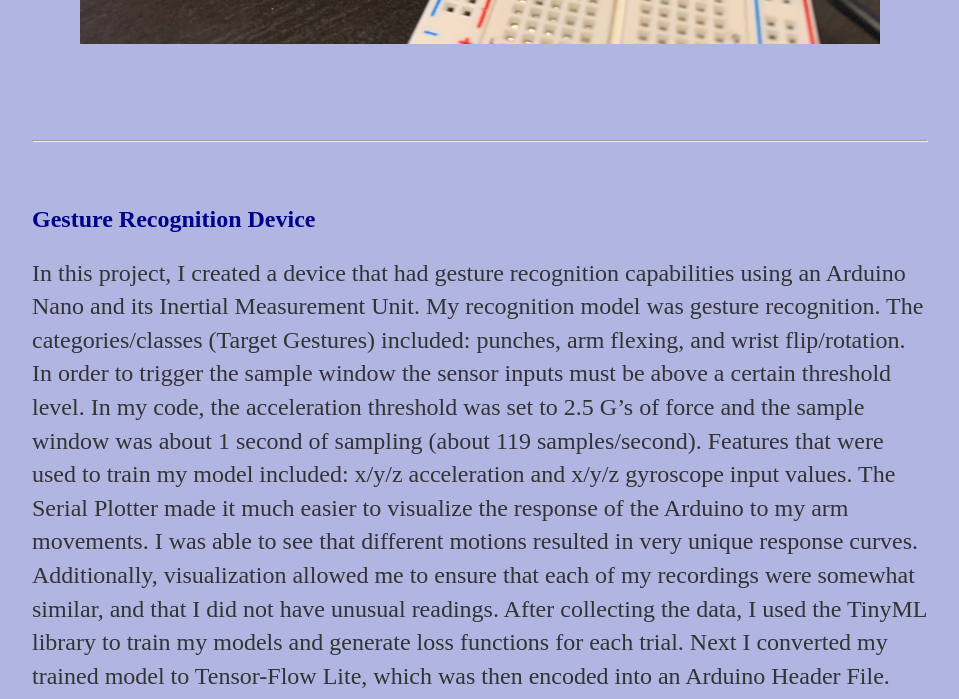
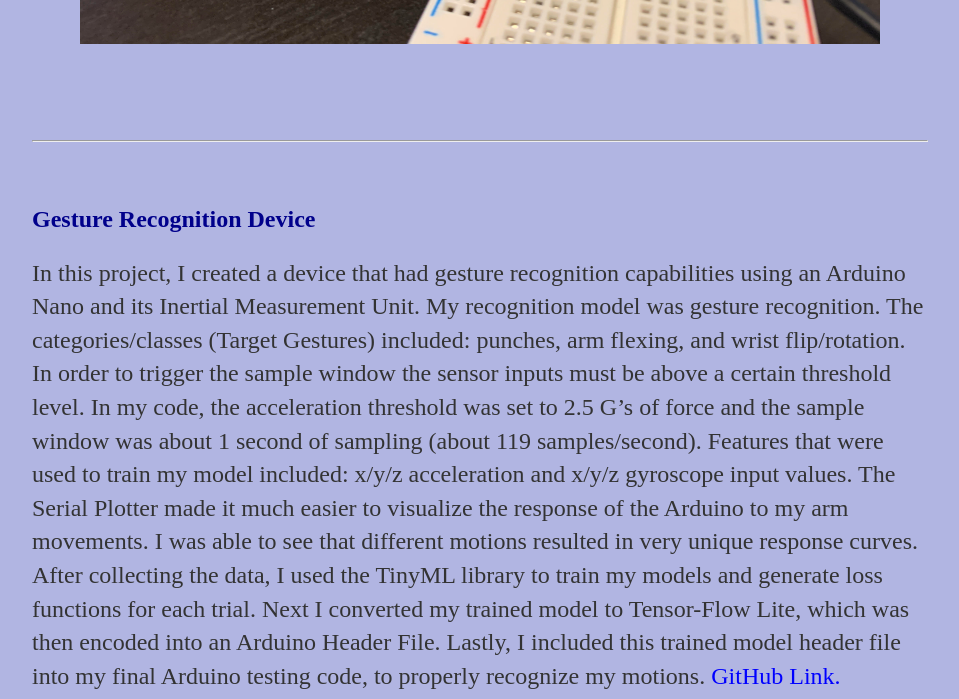
Before and after one commit to jonathanrgoh/jonathanrgoh.github.io, a Jekyll site: the page built from projects/Embedded_Projects/index.html, in a window 1280 px wide and 1400 px high, scrolled down 5068 px. Shown: the top 699 px of the window, without its empty margins (160-1119 px from the left). Built offline with Jekyll 4.4.1, drawn with Linux system fonts in a browser that asks for light colours; some of the changed text lies outside the part shown.

Commit message:
Update index.html

```diff
--- a/projects/Embedded_Projects/index.html
+++ b/projects/Embedded_Projects/index.html
@@ -73,7 +73,7 @@
 
 	<a id="Gesture"></a>
 	<h2 style="color:darkblue;">Gesture Recognition Device</h2>
-		<p>In this project, I created a device that had gesture recognition capabilities using an Arduino Nano and its Inertial Measurement Unit. My recognition model was gesture recognition. The categories/classes (Target Gestures) included: punches, arm flexing, and wrist flip/rotation. In order to trigger the sample window the sensor inputs must be above a certain threshold level. In my code, the acceleration threshold was set to 2.5 G’s of force and the sample window was about 1 second of sampling (about 119 samples/second). Features that were used to train my model included: x/y/z acceleration and x/y/z gyroscope input values. The Serial Plotter made it much easier to visualize the response of the Arduino to my arm movements. I was able to see that different motions resulted in very unique response curves. Additionally, visualization allowed me to ensure that each of my recordings were somewhat similar, and that I did not have unusual readings. After collecting the data, I used the TinyML library to train my models and generate loss functions for each trial. Next I converted my trained model to Tensor-Flow Lite, which was then encoded into an Arduino Header File. Lastly, I included this trained model header file into my final Arduino testing code, to properly recognize my motions.<a href="https://github.com/jonathanrgoh/Embedded-Systems-Projects/tree/master/Gesture-Recognition" style="color:blue;"> GitHub Link.</a></p>
+		<p>In this project, I created a device that had gesture recognition capabilities using an Arduino Nano and its Inertial Measurement Unit. My recognition model was gesture recognition. The categories/classes (Target Gestures) included: punches, arm flexing, and wrist flip/rotation. In order to trigger the sample window the sensor inputs must be above a certain threshold level. In my code, the acceleration threshold was set to 2.5 G’s of force and the sample window was about 1 second of sampling (about 119 samples/second). Features that were used to train my model included: x/y/z acceleration and x/y/z gyroscope input values. The Serial Plotter made it much easier to visualize the response of the Arduino to my arm movements. I was able to see that different motions resulted in very unique response curves. After collecting the data, I used the TinyML library to train my models and generate loss functions for each trial. Next I converted my trained model to Tensor-Flow Lite, which was then encoded into an Arduino Header File. Lastly, I included this trained model header file into my final Arduino testing code, to properly recognize my motions.<a href="https://github.com/jonathanrgoh/Embedded-Systems-Projects/tree/master/Gesture-Recognition" style="color:blue;"> GitHub Link.</a></p>
 	<center>
 	<iframe width="800" height="415" src="https://www.youtube.com/embed/soLgaHHQN38" frameborder="0" allow="accelerometer; autoplay; encrypted-media; gyroscope; picture-in-picture" allowfullscreen></iframe>
 	</center>
@@ -83,7 +83,7 @@
 
 	<a id="Color"></a>
 	<h2 style="color:darkblue;">Color Recognition Device</h2>
-		<p>i.	In this project, I created a device that had color recognition capabilities using an Arduino Nano and its Proximity & Color Sensors. My recognition model was color recognition. The categories/classes (Target Colors) included: Blue, Green, and Orange. In order to trigger the sample window the object must be well-lit and the object must be close to the sensor so that the sensor can properly read data. Additionally, the sample window was dependent on whether the conditions for lighting and closeness were met Features that were used to train my model included: Red/Green/Blue ratios and Closeness index. The Serial Plotter was useful to see the relative difference in color patterns with respect to different objects. I was able to see that different objects had unique ratios of RGB outputted to their response curves. Additionally, visualization allowed me to ensure that each of my recordings were somewhat similar, and that I did not have unusual readings. After collecting the data, I used the TinyML library to train my models and generate loss functions for each trial. Next I converted my trained model to Tensor-Flow Lite, which was then encoded into an Arduino Header File. Lastly, I included this trained model header file into my final Arduino testing code, to properly recognize my motions.<a href="https://github.com/jonathanrgoh/Embedded-Systems-Projects/tree/master/Color-Recognition" style="color:blue;"> GitHub Link.</a></p>
+		<p>i.	In this project, I created a device that had color recognition capabilities using an Arduino Nano and its Proximity & Color Sensors. My recognition model was color recognition. The categories/classes (Target Colors) included: Blue, Green, and Orange. In order to trigger the sample window the object must be well-lit and the object must be close to the sensor. Additionally, the sample window was dependent on whether the conditions for lighting and closeness were met. Features that were used to train my model included: Red/Green/Blue ratios and Closeness index. The Serial Plotter was useful to see the relative difference in color patterns with respect to different objects. I was able to see that different objects had unique ratios of RGB outputted to their response curves. After collecting the data, I used the TinyML library to train my models and generate loss functions for each trial. Next I converted my trained model to Tensor-Flow Lite, which was then encoded into an Arduino Header File. Lastly, I included this trained model header file into my final Arduino testing code, to properly recognize my motions.<a href="https://github.com/jonathanrgoh/Embedded-Systems-Projects/tree/master/Color-Recognition" style="color:blue;"> GitHub Link.</a></p>
 	<center>
 	<iframe width="800" height="415" src="https://www.youtube.com/embed/sENTibgwjqM" frameborder="0" allow="accelerometer; autoplay; encrypted-media; gyroscope; picture-in-picture" allowfullscreen></iframe>
 	</center>
```
